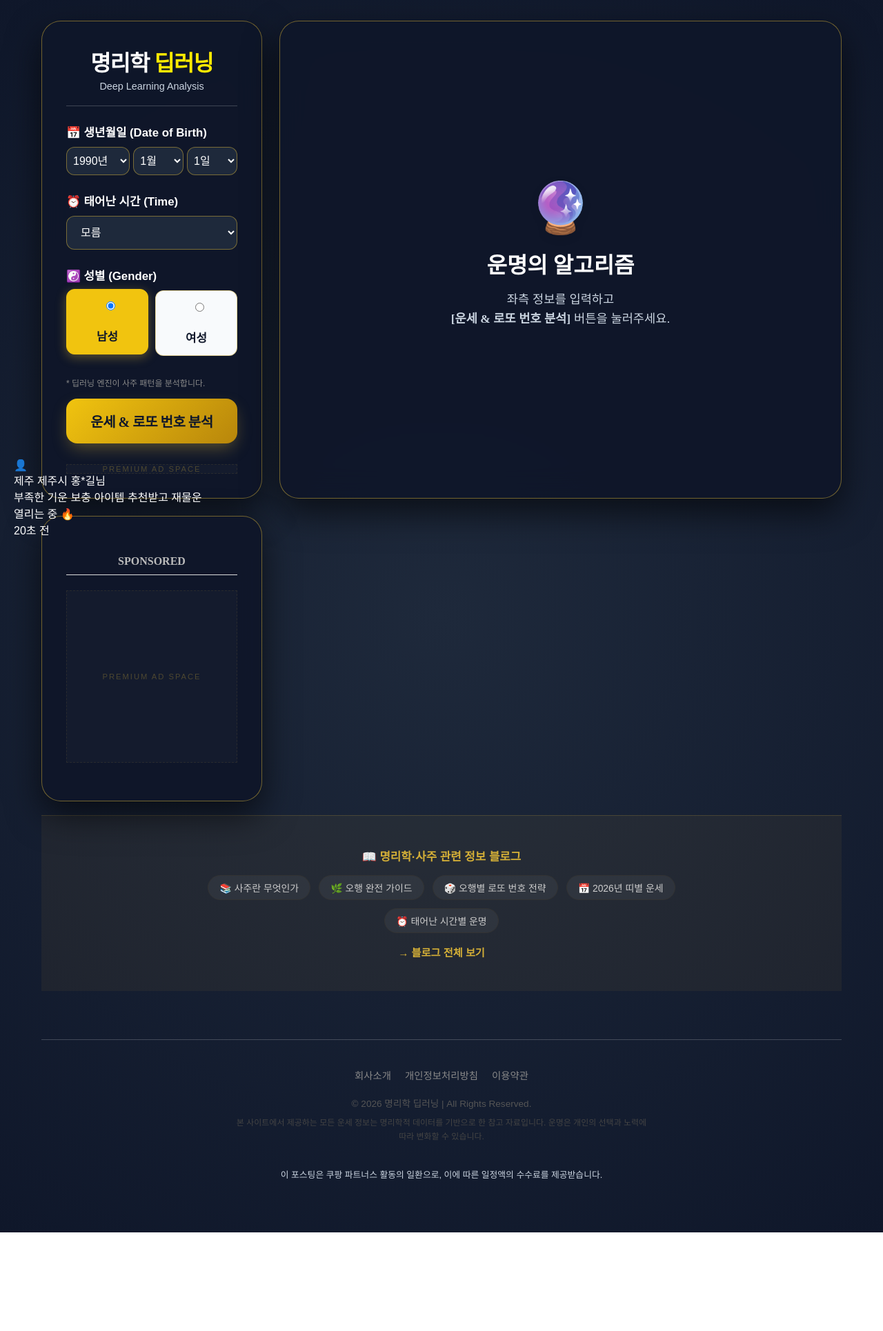
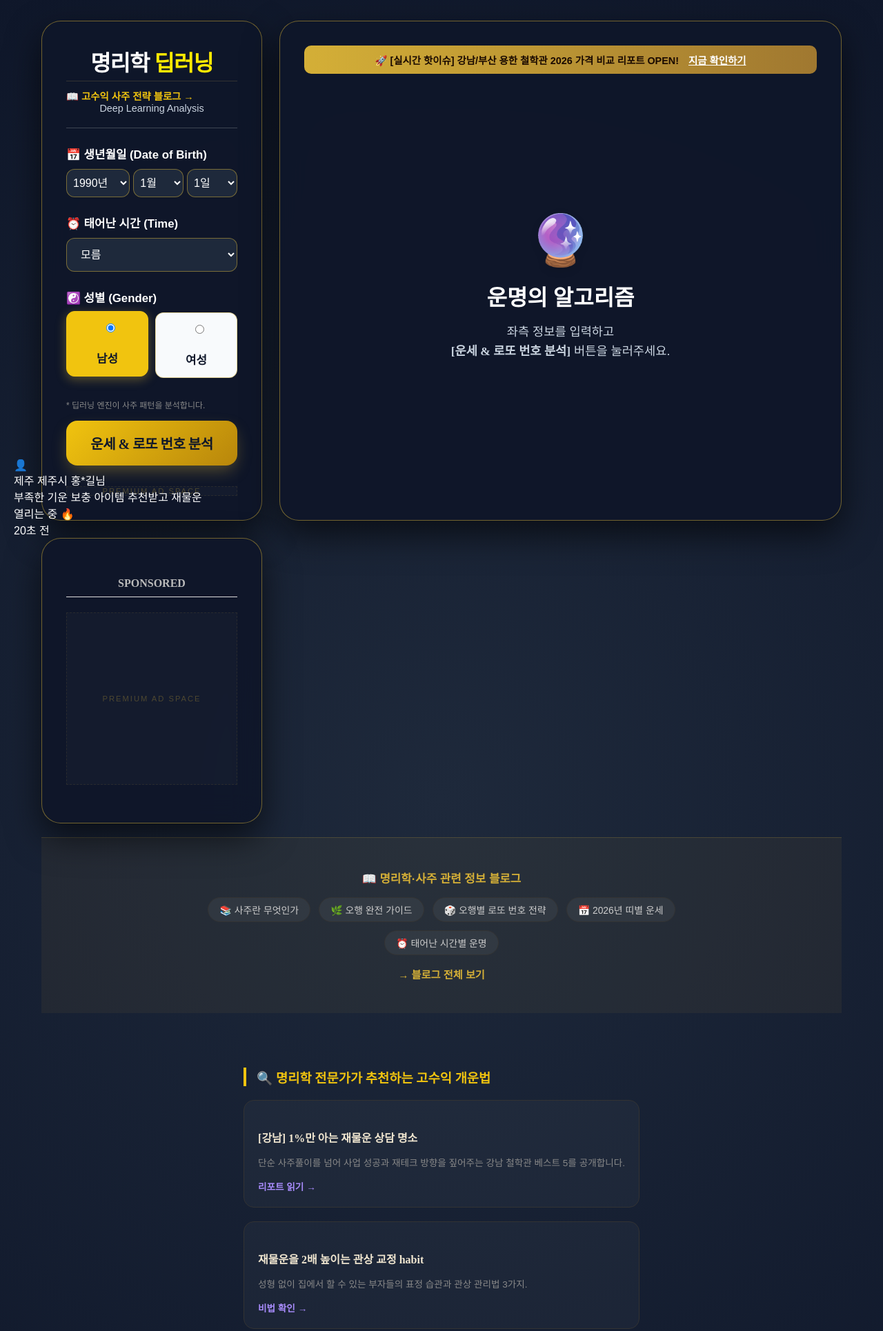
Before and after one commit to phn5609-bit/saju-deeplearnning, a website: page index.html in a window 1280 px wide. Shown: the top 1930 px of the page at 69% size. Before the commit the page ends 1787 px from the top, so only its background shows below. Drawn offline with Linux system fonts and the light colour scheme; a web font is replaced by a local one.

Commit message:
UX: Add prominent blog navigation and strategy banners to index.html

```diff
--- a/index.html
+++ b/index.html
@@ -50,7 +50,12 @@
             <!-- Input -->
             <aside class="panel input-panel">
                 <!-- Brand Title Here -->
-                <div class="logo">명리학 <span>딥러닝</span></div>
+                <div class="logo">
+                    <a href="index.html" style="text-decoration:none; color:inherit;">명리학 <span>딥러닝</span></a>
+                </div>
+                <div style="margin-top:5px; border-top:1px solid #333; padding-top:10px;">
+                    <a href="blog.html" style="color:var(--accent-color); text-decoration:none; font-weight:700; font-size:0.9rem;">📖 고수익 사주 전략 블로그 →</a>
+                </div>
                 <span class="subtitle">Deep Learning Analysis</span>
 
                 <form id="saju-form" style="margin-top: 20px;">
@@ -110,6 +115,18 @@
 
             <!-- Result -->
             <main class="panel result-panel">
+                <!-- [NEW] ALPHA-NAM STYLE TOP BANNER -->
+                <div style="background:linear-gradient(90deg, #d4af37, #a07830); color:#1a0a00; padding:10px; border-radius:10px; margin-bottom:20px; text-align:center; font-weight:900; font-size:0.9rem; animation: pulse 2s infinite;">
+                    🚀 [실시간 핫이슈] 강남/부산 용한 철학관 2026 가격 비교 리포트 OPEN!
+                    <a href="blog/gangnam-saju-guide.html" style="margin-left:10px; color:#fff; text-decoration:underline;">지금 확인하기</a>
+                </div>
+                <style>
+                    @keyframes pulse {
+                        0% { opacity: 0.9; }
+                        50% { opacity: 1; }
+                        100% { opacity: 0.9; }
+                    }
+                </style>
                 <!-- Intro -->
                 <div id="intro-message"
                     style="display:flex; flex-direction:column; justify-content:center; align-items:center; height:100%; text-align:center; color:var(--text-secondary);">
@@ -256,6 +273,23 @@
                     style="color:#d4af37; font-weight:700; text-decoration:none; font-size:0.95rem;">→ 블로그 전체 보기</a></p>
         </div>
 
+        <!-- [NEW] STRATEGIC CROSS-PROMOTION SECTION -->
+        <section style="max-width:1100px; margin:40px auto; padding:0 20px;">
+            <h3 style="color:var(--accent-color); margin-bottom:20px; border-left:4px solid var(--accent-color); padding-left:15px;">🔍 명리학 전문가가 추천하는 고수익 개운법</h3>
+            <div style="display:grid; grid-template-columns: repeat(auto-fit, minmax(300px, 1fr)); gap:20px;">
+                <div style="background:rgba(255,255,255,0.03); border:1px solid #333; padding:20px; border-radius:15px;">
+                    <h4 style="color:#f0e6d0; margin-bottom:10px;">[강남] 1%만 아는 재물운 상담 명소</h4>
+                    <p style="font-size:0.85rem; color:#888; margin-bottom:15px;">단순 사주풀이를 넘어 사업 성공과 재테크 방향을 짚어주는 강남 철학관 베스트 5를 공개합니다.</p>
+                    <a href="blog/gangnam-saju-guide.html" style="color:var(--accent-sub); text-decoration:none; font-weight:700; font-size:0.85rem;">리포트 읽기 →</a>
+                </div>
+                <div style="background:rgba(255,255,255,0.03); border:1px solid #333; padding:20px; border-radius:15px;">
+                    <h4 style="color:#f0e6d0; margin-bottom:10px;">재물운을 2배 높이는 관상 교정 habit</h4>
+                    <p style="font-size:0.85rem; color:#888; margin-bottom:15px;">성형 없이 집에서 할 수 있는 부자들의 표정 습관과 관상 관리법 3가지.</p>
+                    <a href="blog/wealth-habits.html" style="color:var(--accent-sub); text-decoration:none; font-weight:700; font-size:0.85rem;">비법 확인 →</a>
+                </div>
+            </div>
+        </section>
+
         <!-- Footer with Legal Links -->
         <footer style="margin-top:50px; padding:40px 20px; border-top:1px solid var(--border-color); text-align:center;">
             <div style="margin-bottom:20px; display:flex; justify-content:center; gap:20px; flex-wrap:wrap;">
```
